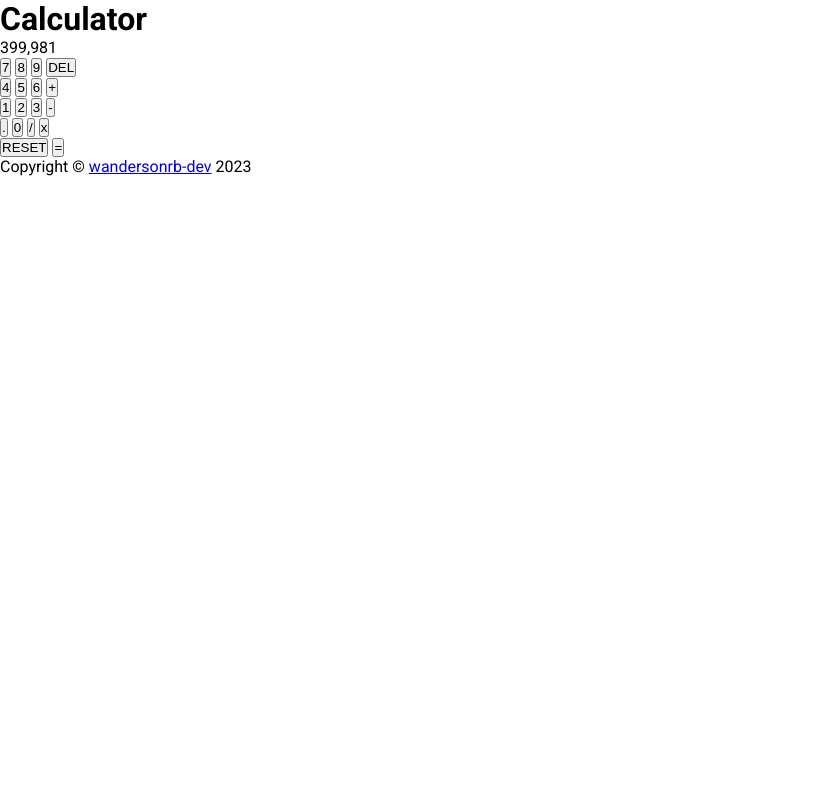
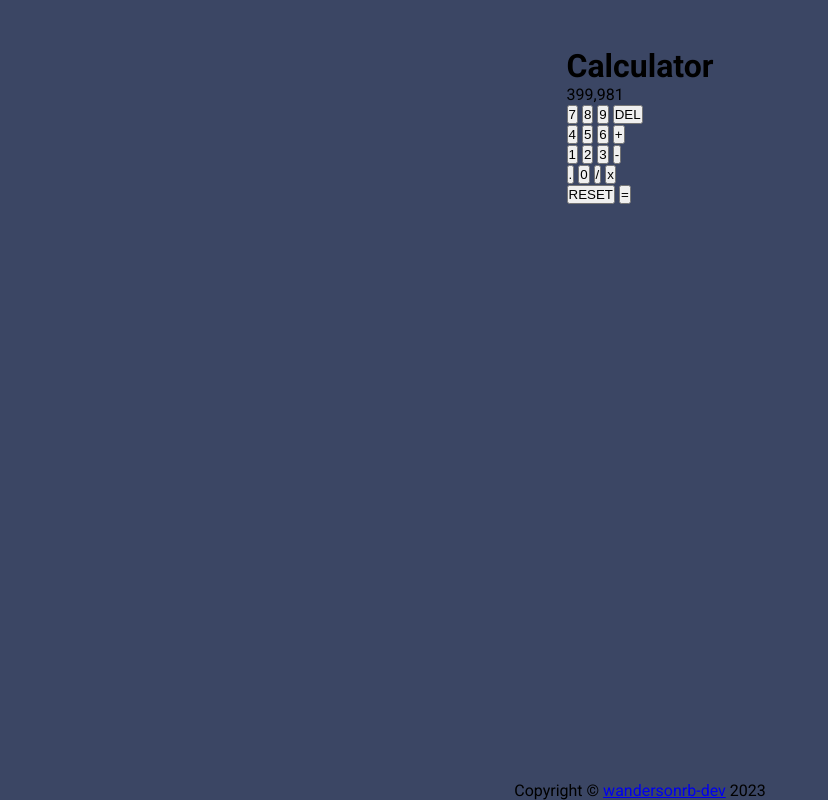
Before and after one commit to wandersonrb-dev/odin-calculator, a plain HTML site: page index.html in a window 1280 px wide. Shown: the whole page, without its empty margins (0-828 px from the left). Drawn offline with Linux system fonts and the light colour scheme.

Commit message:
Center content Horizontaly

```diff
--- a/style.css
+++ b/style.css
@@ -9,3 +9,16 @@
 html {
   font-family: "Roboto", sans-serif;
 }
+
+body {
+  background-color: #3B4664;
+  height: 100vh;
+  display: flex;
+  flex-direction: column;
+  align-items: center;
+}
+
+.container {
+  margin-top: 47px;
+  flex: 1;
+}
```
